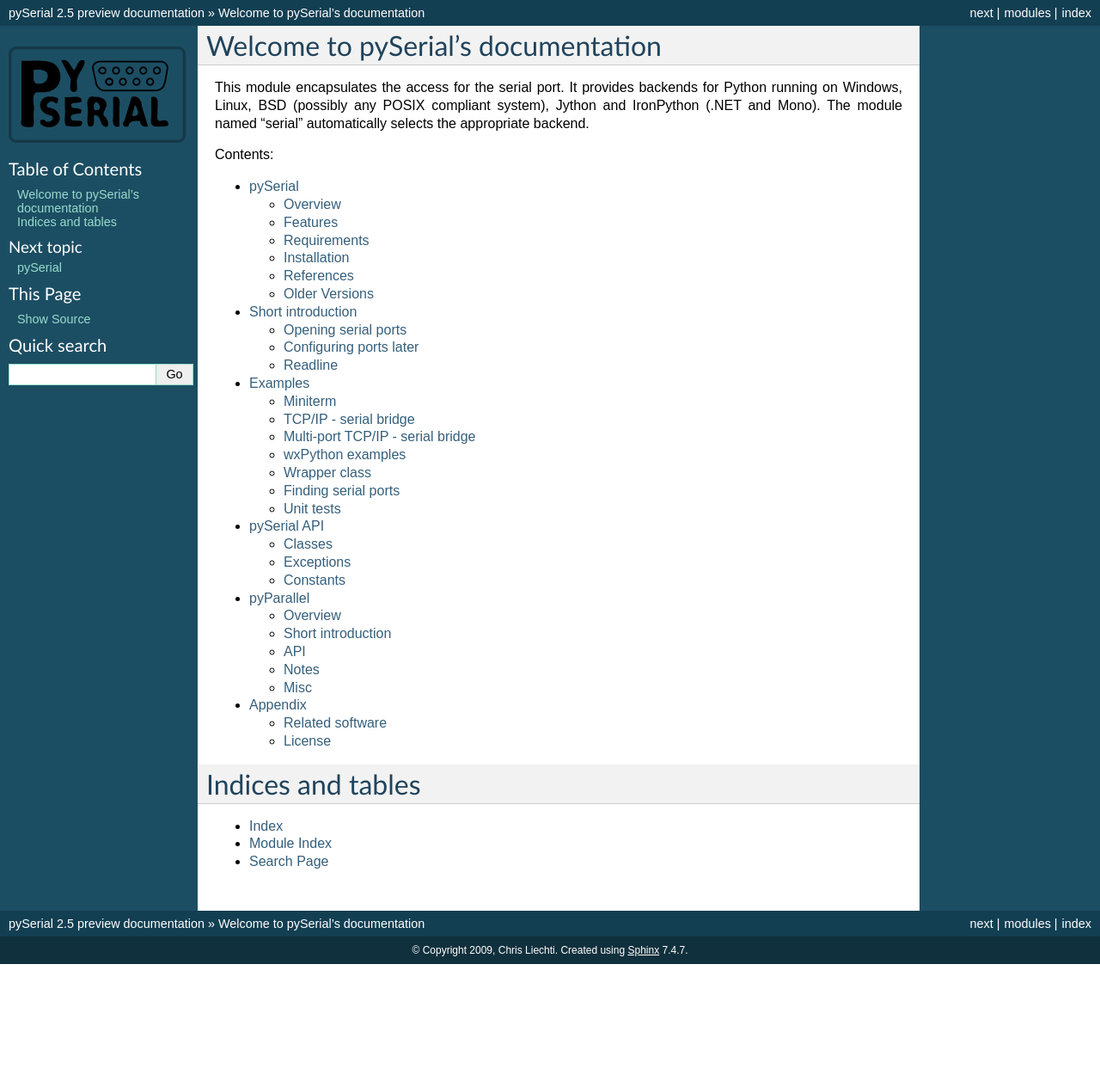
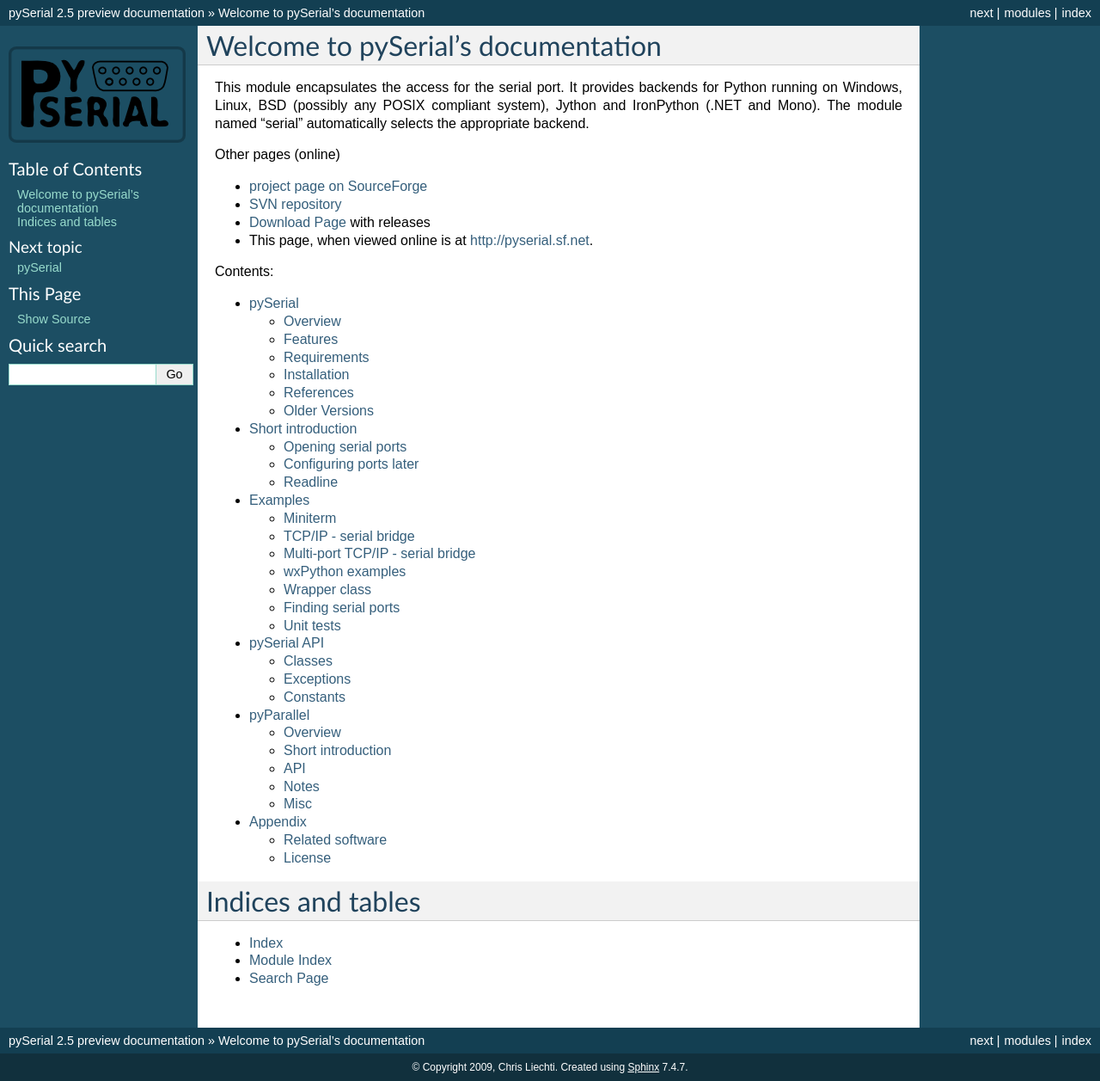
Before and after one commit to pyserial/pyserial, a Sphinx documentation site: the page built from pyserial/documentation/index.rst, in a window 1280 px wide. Shown: the whole page at 86% size. Built offline with Sphinx 7.4.7, drawn with Linux system fonts in a browser that asks for light colours; before the commit the page ends 1121 px from its top, so only the background shows below that.

Commit message:
ensure important links are easily found on the 1st page

```diff
--- a/pyserial/documentation/index.rst
+++ b/pyserial/documentation/index.rst
@@ -7,6 +7,18 @@
 for Python running on Windows, Linux, BSD (possibly any POSIX compliant
 system), Jython and IronPython (.NET and Mono). The module named "serial"
 automatically selects the appropriate backend.
+
+Other pages (online)
+
+- `project page on SourceForge`_
+- `SVN repository`_
+- `Download Page`_ with releases
+- This page, when viewed online is at http://pyserial.sf.net.
+
+.. _`project page on SourceForge`: http://sourceforge.net/projects/pyserial/
+.. _`SVN repository`: http://sourceforge.net/svn/?group_id=46487
+.. _`Download Page`: http://sourceforge.net/project/showfiles.php?group_id=46487
+
 
 Contents:
 
```
Also changed, not shown: pyserial/documentation/pyserial.rst (+5 -3 lines).
